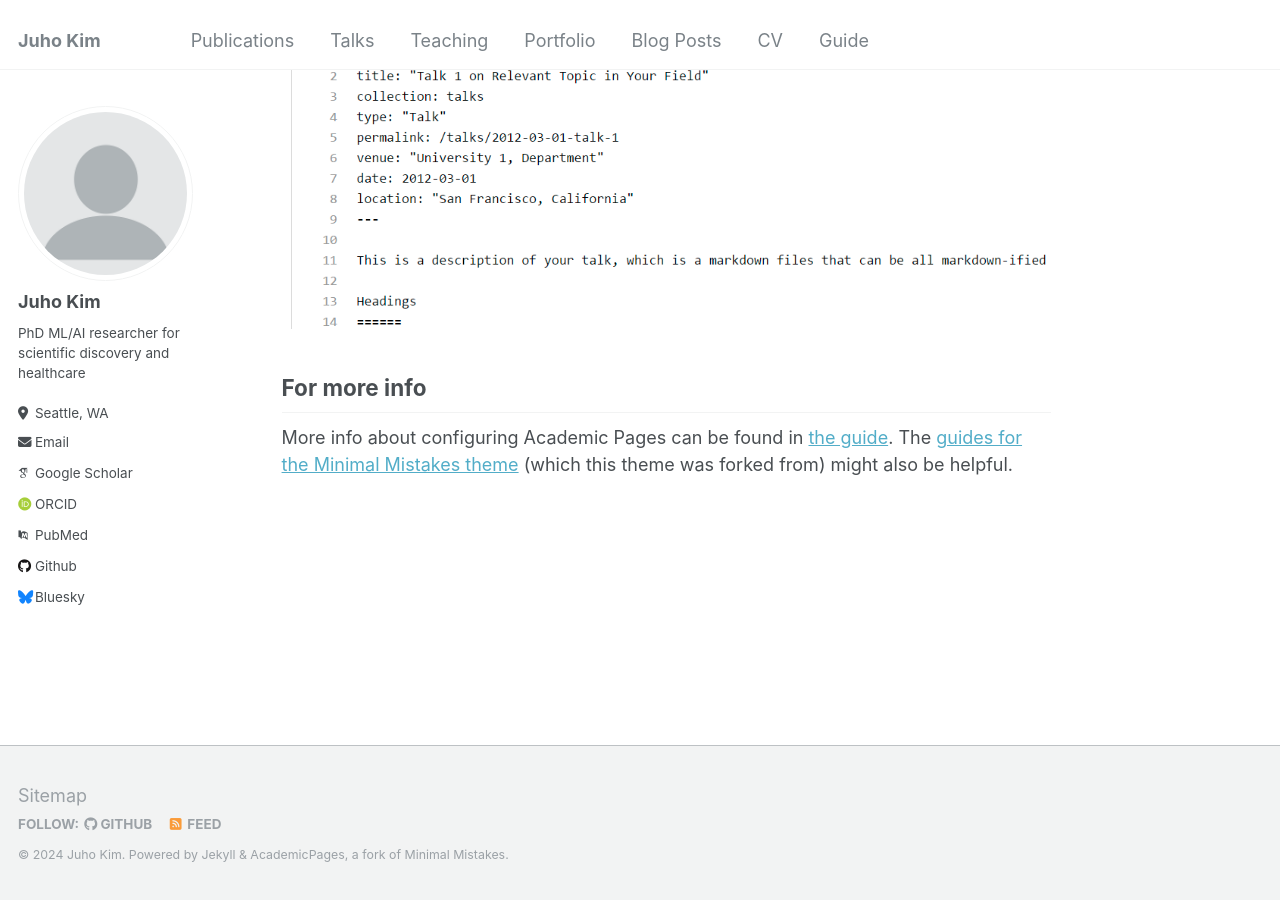
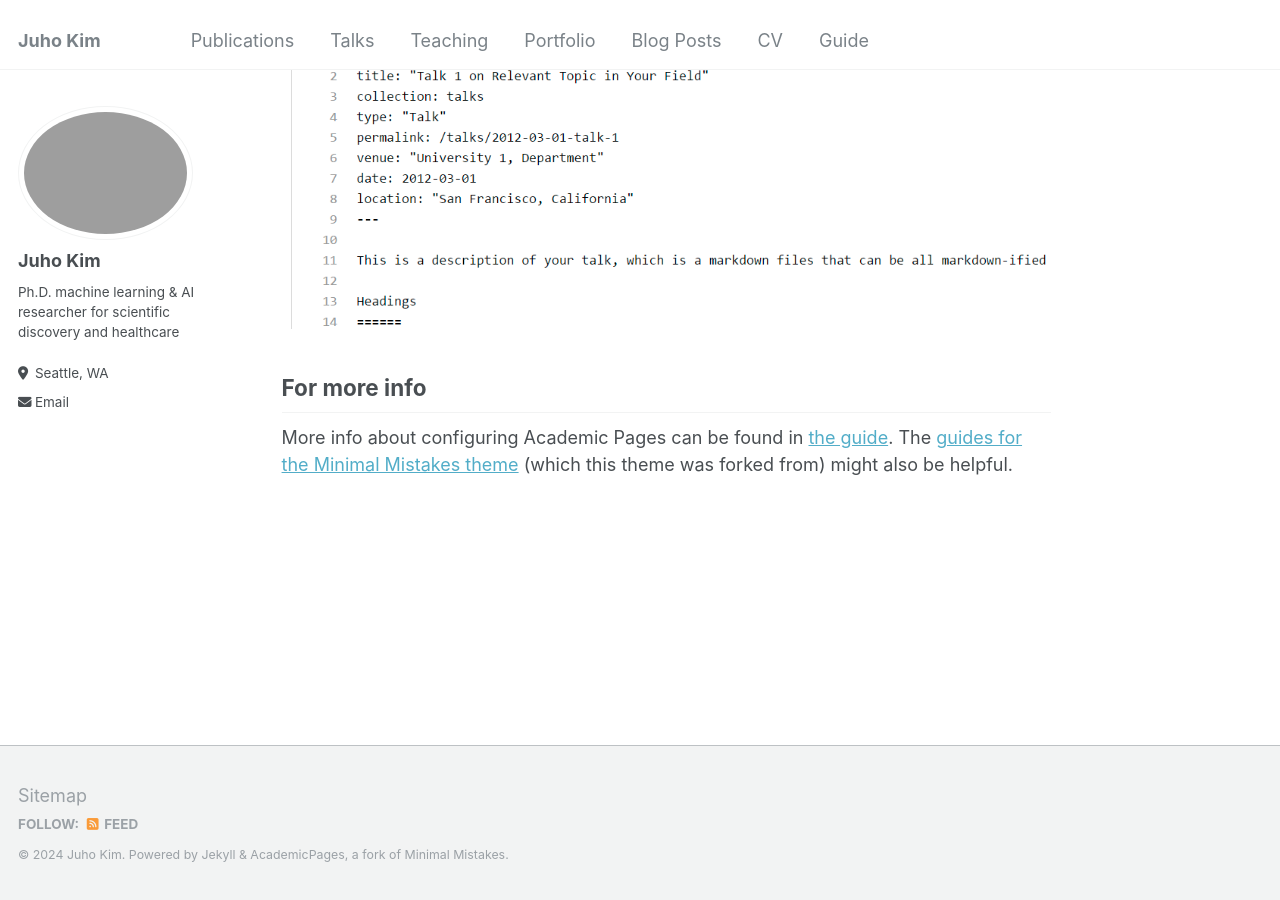
Before and after one commit to juhokim/juhokim.github.io, a Jekyll site: the page built from _pages/about.md, in a window 1280 px wide and 900 px high, scrolled down 2660 px. Built offline with Jekyll 4.4.1, drawn with Linux system fonts in a browser that asks for light colours; some web fonts are replaced.

Commit message:
Update _config.yml

```diff
--- a/_config.yml
+++ b/_config.yml
@@ -21,10 +21,10 @@ repository               : "juhokim/juhokim.github.io"
 #               Additional customization can be done by editing /_includes/author-profile.html
 author:
   # Biographic information
-  avatar           : "profile.png"
+  avatar           : #"profile.png"
   name             : "Juho Kim"
   pronouns         : # example: "she/her"
-  bio              : "PhD ML/AI researcher for scientific discovery and healthcare"
+  bio              : "Ph.D. machine learning & AI researcher for scientific discovery and healthcare"
   location         : "Seattle, WA"
   employer         : #"Red Brick University"
   uri              : # URL
@@ -32,23 +32,23 @@ author:
 
   # Academic websites
   arxiv            : # URL - Update with the correct link to your profile
-  googlescholar    : "https://scholar.google.com/citations?user=PS_CX0AAAAAJ"
+  googlescholar    : #"https://scholar.google.com/citations?user=PS_CX0AAAAAJ"
   impactstory      : # URL
-  orcid            : "http://orcid.org/yourorcidurl"
+  orcid            : #"http://orcid.org/yourorcidurl"
   semantic         : # URL
-  pubmed           : "https://www.ncbi.nlm.nih.gov/pubmed/?term=john+snow"
+  pubmed           : #"https://www.ncbi.nlm.nih.gov/pubmed/?term=john+snow"
   researchgate     : # URL
 
   # Repositories and software development
   bitbucket        : # Username - Update with your username on the site
   codepen          : # Username
   dribbble         : # Username
-  github           : "academicpages"
+  github           : #"academicpages"
   kaggle           : # Username
   stackoverflow    : # User number or user number and name (i.e., use "1" or "1/jeff-atwood")
 
   # Social media
-  bluesky          : "bsky.app" # Replace this with you Bluesky username
+  bluesky          : #"bsky.app" # Replace this with you Bluesky username
   facebook         : # Username
   flickr           : # Username
   foursquare       : # Username
@@ -121,7 +121,7 @@ yandex_site_verification :
 
 # Social Sharing
 twitter:
-  username               : &twitter
+  username               : #&twitter
 facebook:
   username               :
   app_id                 :
```
